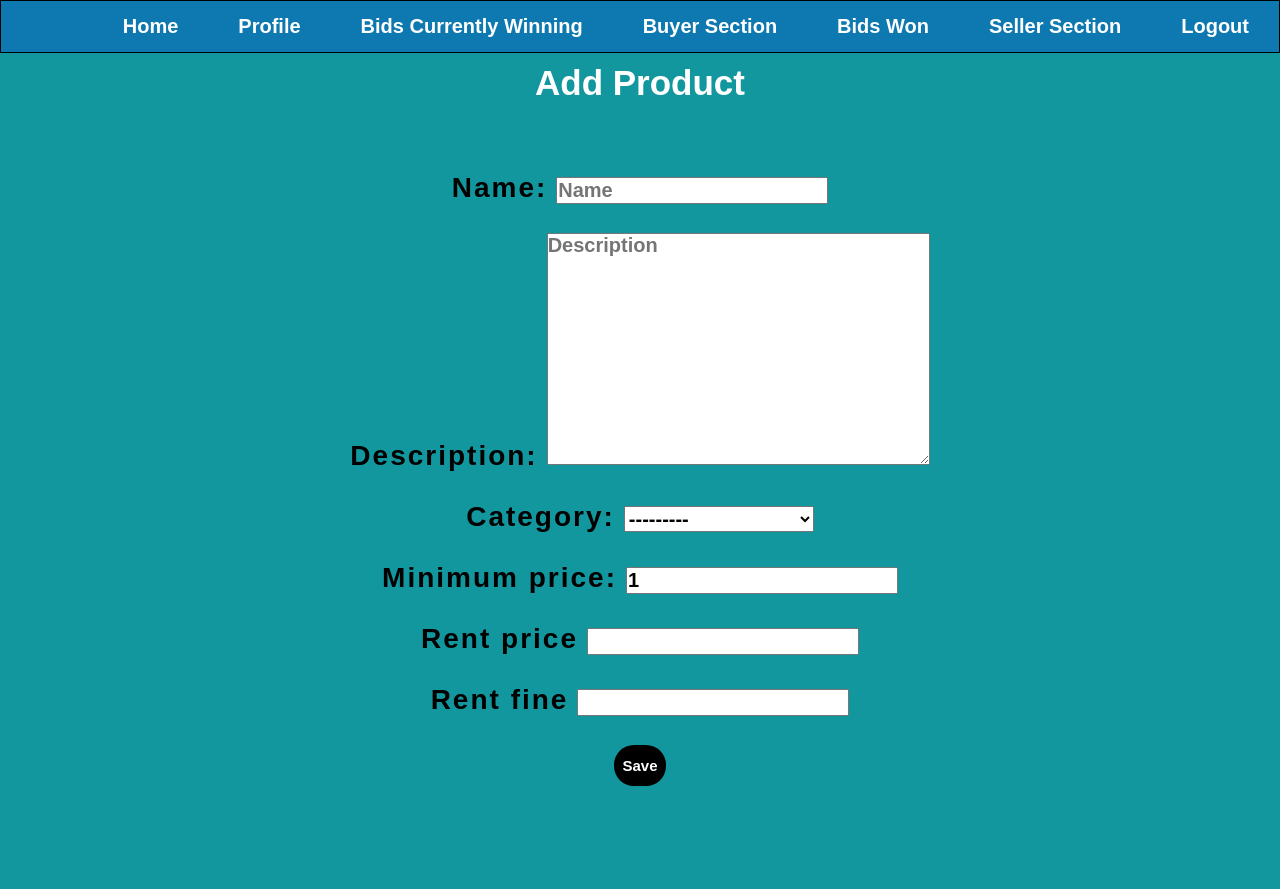
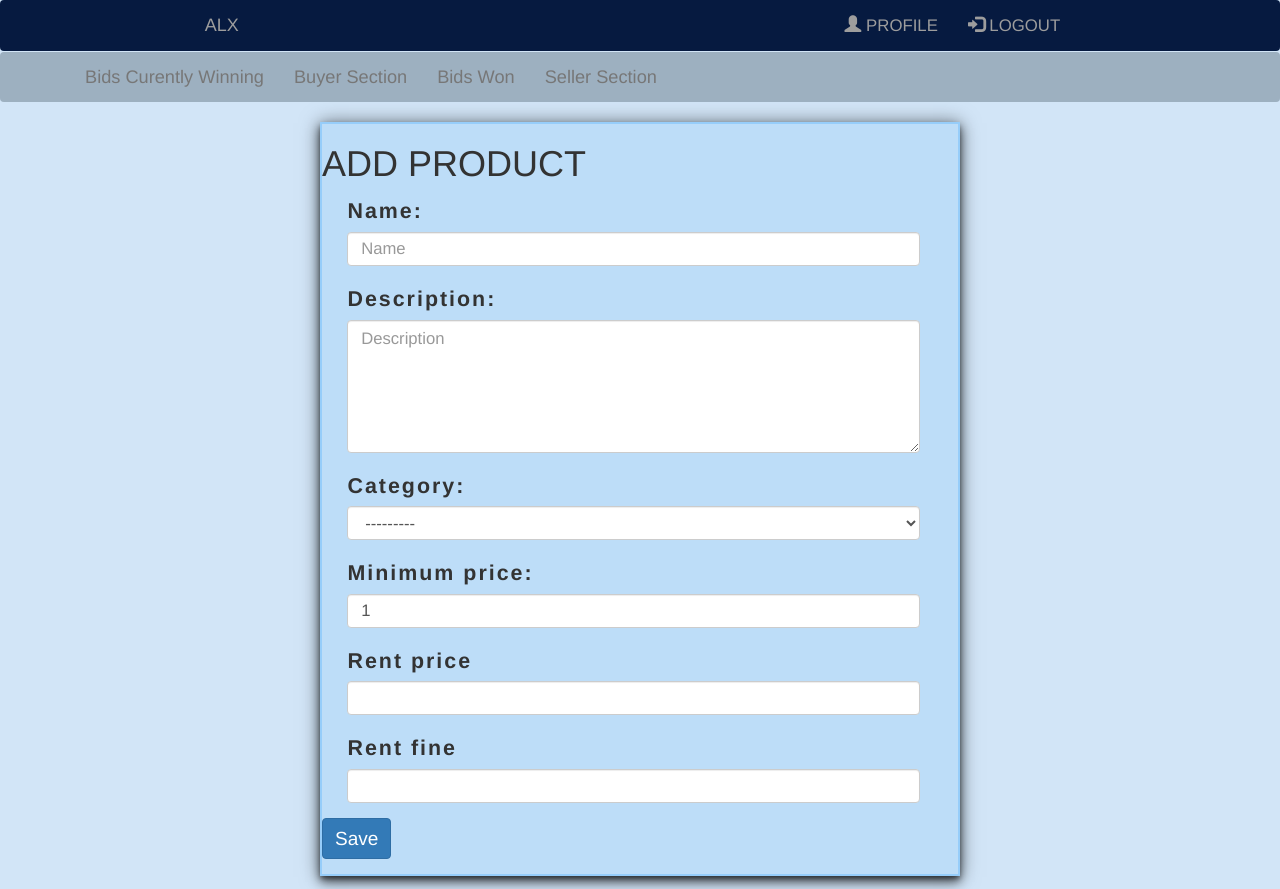
Before and after one commit to ishanpandey2512/Online-Auction, a Django app: page /app/seller/ in a window 1280 px wide. Before the commit the page ends 786 px from the top, so only its background shows below. Run offline with Django 3.2, Linux system fonts and the light colour scheme; the visitor is signed in with stand-in values (Sample User, id 1); some libraries are stand-ins or nearby versions.

Commit message:
integrating design

```diff
--- a/auction/app/templates/app/product_form.html
+++ b/auction/app/templates/app/product_form.html
@@ -1,5 +1,5 @@
 
-{% extends 'app/base.html' %}
+{% extends 'app/base1.html' %}
 {% load staticfiles %}
 
 <!DOCTYPE html>
@@ -8,25 +8,27 @@
     <meta charset="UTF-8">
     <title>Title</title>
 </head>
-<body>
+<body style="background-image: url('back.jpg');background-size: cover;">
 
 
 {% block product_form %}
 
-    <h1 style="text-align:center; color: white; font-size:35px; margin-top:10px;">Add Product</h1>
-<br>
-<br>
-<br>
-        <form method="POST" class="add_product" enctype="multipart/form-data" style="text-align:center; font-size:25px; letter-spacing:2px;">
+
+
+        <form method="POST" class="tm box-shadow--6dp" enctype="multipart/form-data">
         {% csrf_token %}
-        <label style="font-size:28px;">Name:</label>
-        <input type="text" name="name" maxlength="50" required="" id="id_name" placeholder="Name"><br>
-        <br>
-        <label style="font-size:28px;">Description:</label>
-        <textarea name="desp" cols="30" rows="10" maxlength="100" required="" id="id_desp" placeholder="Description"></textarea>
-        <br><br>
-        <label style="font-size:28px;">Category:</label>
-        <select name="category" id="id_category">
+         <h1 class="display-1">ADD PRODUCT</h1>
+        <div class="form-group">
+        <label  class="lbsz">Name:</label>
+        <input type="text" class="form-control sz" name="name" maxlength="50" required="" id="id_name" placeholder="Name">
+        </div>
+        <div class="form-group">
+        <label  class="lbsz">Description:</label>
+        <textarea name="desp" cols="30" class="form-control sz" rows="5" maxlength="100" required="" id="id_desp" placeholder="Description"></textarea>
+        </div>
+            <div class="form-group">
+        <label class="lbsz">Category:</label>
+        <select name="category" id="id_category" class="form-control sz">
   <option value="" selected>---------</option>
 
   <option value="Grocery">Grocery</option>
@@ -50,18 +52,23 @@
   <option value="Others">Others</option>
 
 </select>
-<br>
-<br>
-  <label for="id_minimum_price" style="font-size:28px;">Minimum price:</label>
-<input type="number" name="minimum_price" value="1" id="id_minimum_price">
-<br>
-<br>
-<label for="rent_price" style="font-size:28px;">Rent price</label>
-            <input type="number" name="rent_price" id="rent_price"><br><br>
-            <label for="rent_fine" style="font-size:28px;"> Rent fine</label>
-            <input type="number" name="rent_fine" id="rent_fine"> <br><br>
-
-<button type="submit" class="save-product">Save</button>
+            </div>
+  <div class="form-group">
+  <label for="id_minimum_price" class="lbsz">Minimum price:</label>
+<input type="number" name="minimum_price" value="1" id="id_minimum_price" class="form-control sz">
+  </div>
+ <div class="form-group">
+<label for="rent_price" class="lbsz">Rent price</label>
+            <input type="number" name="rent_price" id="rent_price" class="form-control sz">
+ </div>
+            <div class="form-group">
+            <label for="rent_fine" class="lbsz"> Rent fine</label>
+                <input type="number" name="rent_fine" id="rent_fine" class="form-control sz"> </div>
+ <div class="form-group row ">
+            <div class="col-sm-10">
+<button type="submit" class="btn btn-primary" style="font-size:80%;">Save</button>
+ </div>
+          </div>
 
 </form>
 {% endblock %}
--- a/auction/static/css/main1.css
+++ b/auction/static/css/main1.css
@@ -10,3 +10,90 @@
     width: 96.66666666666666%;
     color: #FFF;
 }
+ .tb{
+    background:rgba(186, 220, 248, 0.849);
+    width:60%;
+    float: none;
+    margin: 5% auto;
+    margin-right:40%;
+    font-size: 170%;
+    border: 2px solid rgb(150, 205, 250);
+  }
+  .tm{
+    background:rgba(186, 220, 248, 0.849);
+    width:50%;
+
+    float: none;
+    margin:1% auto;
+
+
+    font-size: 170%;
+    border: 2px solid rgb(150, 205, 250);
+  }
+
+  .box-shadow--6dp {
+    box-shadow: 0 6px 10px 0 rgba(0, 0, 0, 0.5), 0 1px 18px 0 rgba(0, 0, 0, .5), 0 3px 5px -1px rgba(0, 0, 0, .5)
+}
+.abcd{
+background-image:url(/static/01.jpeg);
+
+}
+.sell-more{
+       border:none;
+       border-radius:20px;
+       background:black;
+       color:white;
+       font-size: 15px;
+       border: none;
+       padding: 5px 7px 5px 7px;
+
+
+}
+.box-shadow--6dp {
+    box-shadow: 0 6px 10px 0 rgba(0, 0, 0, 0.5), 0 1px 18px 0 rgba(0, 0, 0, .5), 0 3px 5px -1px rgba(0, 0, 0, .5)
+}
+
+    .sz{
+        font-size: 70%;
+        width:90%;
+        padding-left:2%;
+        margin-left:4%;
+    }
+
+    .lbsz{
+        font-size: 90%;
+        font-weight:bold;
+        letter-spacing:2px;
+        margin-left:4%;
+    }
+
+ .av{
+        width: 30%;
+        height: 30%;
+        float: none;
+        margin: 2% auto;
+    }
+    .prof{
+        float: none;
+        margin:4% auto;
+    }
+.edit-profile
+{
+    text-decoration:none;
+    margin-right:3%;
+    border-radius: 20px;
+    padding: 10px;
+    color:black;
+    margin-left:3%;
+    background:white;
+}
+.tk{
+background:rgba(186, 220, 248, 0.925);
+    width:50%;
+    float: none;
+    margin: 5% auto;
+    margin-left:25%;
+    font-size: 170%;
+    border: 2px solid rgb(150, 205, 250);
+    padding: 1%;
+}
```
Also changed, not shown: auction/app/templates/app/bids_currently_winning.html (+8 -2 lines), auction/app/templates/app/bids_won.html (+11 -7 lines), auction/app/templates/app/home1.html (+4 -3 lines), auction/app/templates/app/product_listed.html (+8 -4 lines), auction/app/templates/app/profile.html (+39 -34 lines), auction/static/images/01.jpeg (added).
